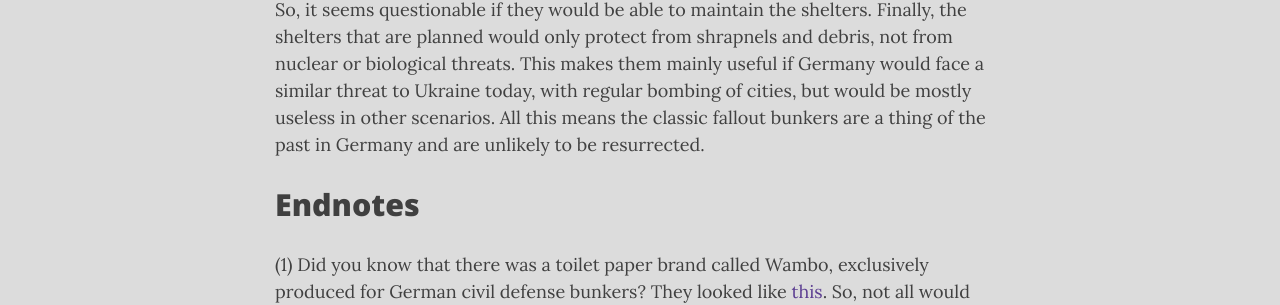
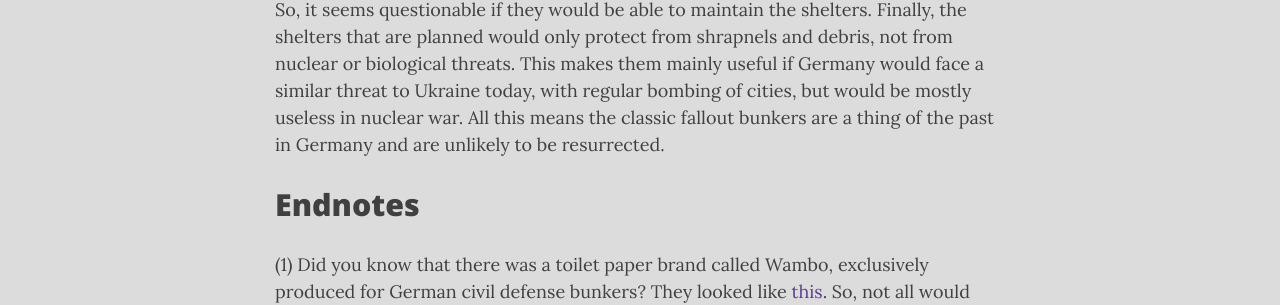
Before and after one commit to florianjehn/Societal_Collapse, a Jekyll site: the page built from _posts/2026-01-18-german_bunker.md, in a window 1280 px wide and 900 px high, scrolled down 3130 px. Shown: the part 316-621 px from the top of the window. Built offline with Jekyll 4.4.1, drawn with Linux system fonts in a browser that asks for light colours; nearby versions of some CDN libraries; comment, search, counter and statistics services are not loaded; some of the changed text lies outside the part shown.

Commit message:
Update 2026-01-18-german_bunker.md

```diff
--- a/_posts/2026-01-18-german_bunker.md
+++ b/_posts/2026-01-18-german_bunker.md
@@ -36,7 +36,7 @@ Most of this is still in the planning phase (2). Some elements are being worked
 
 All these documents however were written by the previous German government. Since those were published, some further developments occurred. In June 2025 the president of the Federal Office for Civil Protection and Disaster Relief announced that over the next decade it plans to invest 40 billion € in private and public shelters, which would be enough for roughly 1 million people. Though this falls at least one magnitude short of the money that would be needed to create shelters for a significant fraction of all citizens. Other countries like Switzerland or Finland provide cover for their whole population. It is a policy choice of how much of your population you provide shelters for.
 
-The idea is that storage and maintenance should be covered by local municipalities, but they do not even have the money to maintain the infrastructure they already have. So, it seems questionable if they would be able to maintain the shelters. Finally, the shelters that are planned would only protect from shrapnels and debris, not from nuclear or biological threats. This makes them mainly useful if Germany would face a similar threat to Ukraine today, with regular bombing of cities, but would be mostly useless in other scenarios. All this means the classic fallout bunkers are a thing of the past in Germany and are unlikely to be resurrected.
+The idea is that storage and maintenance should be covered by local municipalities, but they do not even have the money to maintain the infrastructure they already have. So, it seems questionable if they would be able to maintain the shelters. Finally, the shelters that are planned would only protect from shrapnels and debris, not from nuclear or biological threats. This makes them mainly useful if Germany would face a similar threat to Ukraine today, with regular bombing of cities, but would be mostly useless in nuclear war. All this means the classic fallout bunkers are a thing of the past in Germany and are unlikely to be resurrected.
 
 # Endnotes
 
```
